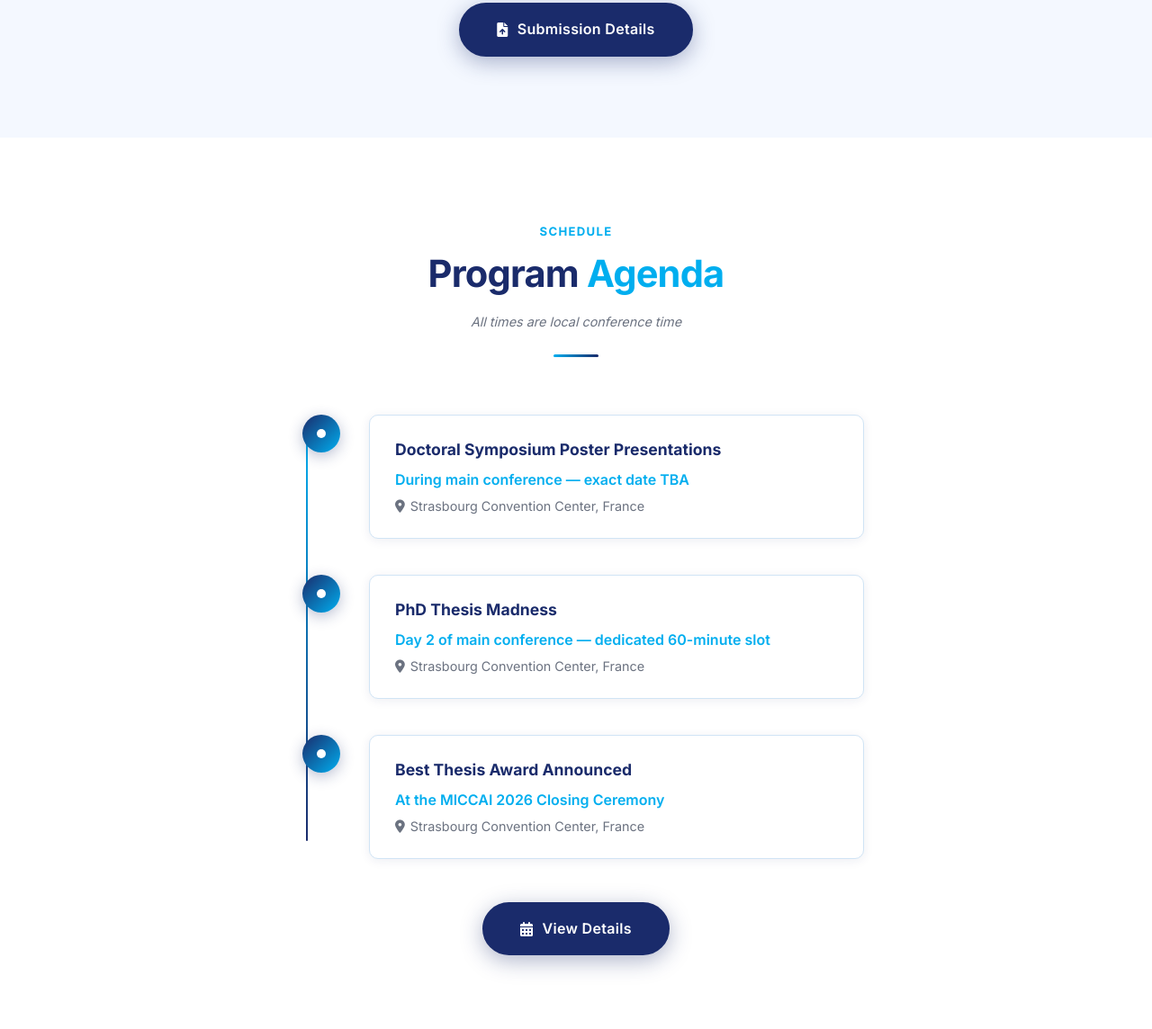
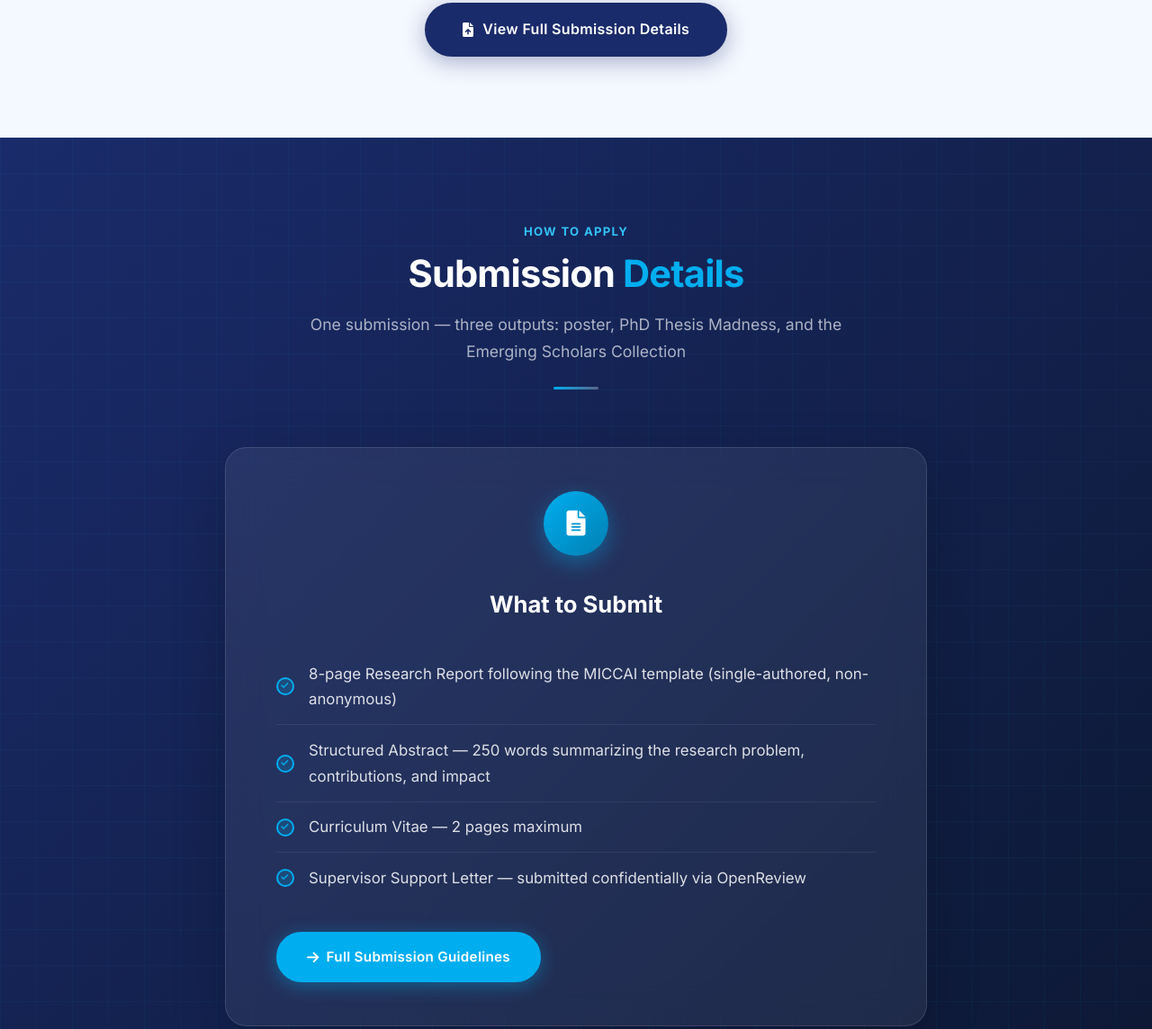
Before and after one commit to miccaimsb/msb-doctoral25, a plain HTML site: page index.html in a window 1280 px wide. Shown: the part 5579-6723 px from the top of the page at 90% size. Drawn offline with Linux system fonts and the light colour scheme.

Commit message:
Add Submission Details as a proper homepage section

```diff
--- a/index.html
+++ b/index.html
@@ -230,8 +230,38 @@
             <div class="submission-button-container">
                 <a href="details.html" class="btn btn-primary submission-btn">
                     <i class="fas fa-file-upload"></i>
-                    Submission Details
+                    View Full Submission Details
                 </a>
+            </div>
+        </div>
+    </section>
+
+    <!-- Submission Details Section -->
+    <section id="submit" class="eligibility">
+        <div class="container">
+            <div class="section-header">
+                <span class="section-eyebrow">How to Apply</span>
+                <h2 class="section-title">Submission <span>Details</span></h2>
+                <p class="section-subtitle">One submission — three outputs: poster, PhD Thesis Madness, and the Emerging Scholars Collection</p>
+            </div>
+            <div class="eligibility-content">
+                <div class="eligibility-card" style="max-width: 780px;">
+                    <div class="eligibility-icon">
+                        <i class="fas fa-file-alt"></i>
+                    </div>
+                    <h3>What to Submit</h3>
+                    <ul>
+                        <li>8-page Research Report following the MICCAI template (single-authored, non-anonymous)</li>
+                        <li>Structured Abstract — 250 words summarizing the research problem, contributions, and impact</li>
+                        <li>Curriculum Vitae — 2 pages maximum</li>
+                        <li>Supervisor Support Letter — submitted confidentially via OpenReview</li>
+                    </ul>
+                    <div style="margin-top: 2rem;">
+                        <a href="details.html" class="btn btn-primary" style="background: var(--cyan); border-color: var(--cyan); box-shadow: 0 4px 20px rgba(0,174,239,0.4);">
+                            <i class="fas fa-arrow-right"></i> Full Submission Guidelines
+                        </a>
+                    </div>
+                </div>
             </div>
         </div>
     </section>
```
